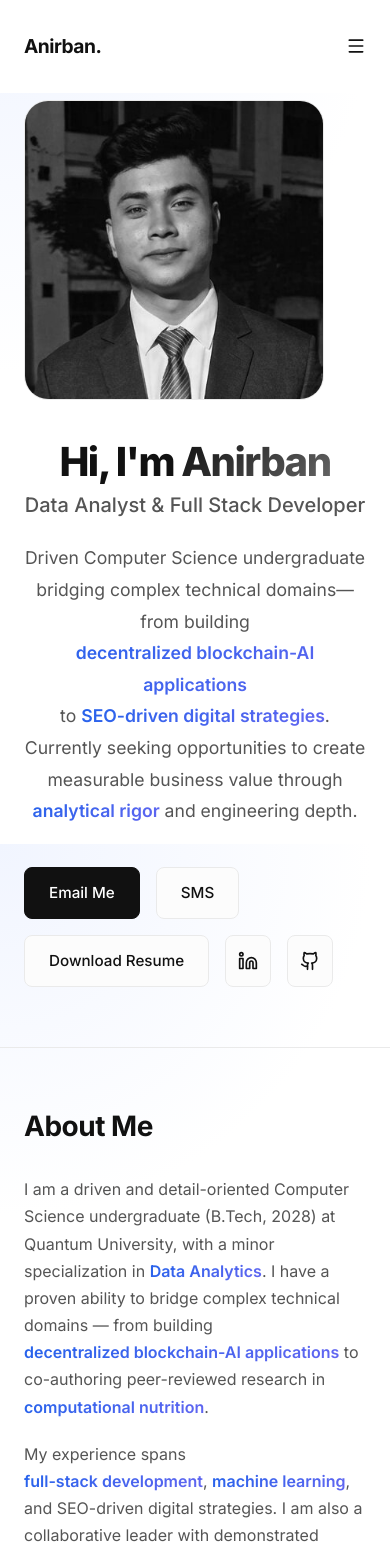
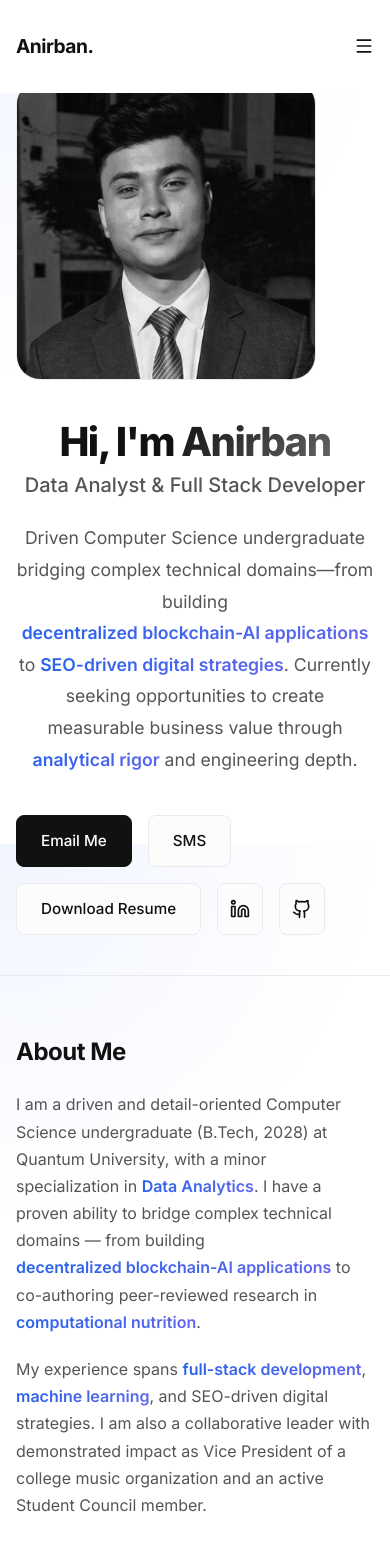
Before and after one commit to Anirban4ru/Anirban4ru, a React (Vite) app: page / in a window 390 px wide. Shown: the top 1544 px of the page. Built offline with nearby package versions, Linux system fonts and the light colour scheme.

Commit message:
Optimize for mobile devices by adjusting padding and grid styles

```diff
--- a/src/components/Hero.css
+++ b/src/components/Hero.css
@@ -69,7 +69,7 @@
 
 @media (max-width: 768px) {
   .hero-section {
-    padding: 100px 0 60px;
+    padding: 80px 0 40px;
   }
 
   .hero-bento {
--- a/src/components/Skills.css
+++ b/src/components/Skills.css
@@ -2,6 +2,13 @@
   display: grid;
   grid-template-columns: repeat(auto-fit, minmax(300px, 1fr));
   gap: 1.5rem;
+}
+
+@media (max-width: 600px) {
+  .skills-bento-grid {
+    grid-template-columns: 1fr;
+    gap: 1rem;
+  }
 }
 
 .skill-bento-title {
--- a/src/index.css
+++ b/src/index.css
@@ -177,4 +177,18 @@ p {
   .section-padding {
     padding: 60px 0;
   }
+
+  .container {
+    padding: 0 16px;
+  }
+
+  .bento-card {
+    padding: 1.25rem;
+    border-radius: var(--radius-lg);
+  }
+
+  h2.section-title {
+    font-size: 1.5rem;
+    margin-bottom: 1.5rem;
+  }
 }
```
